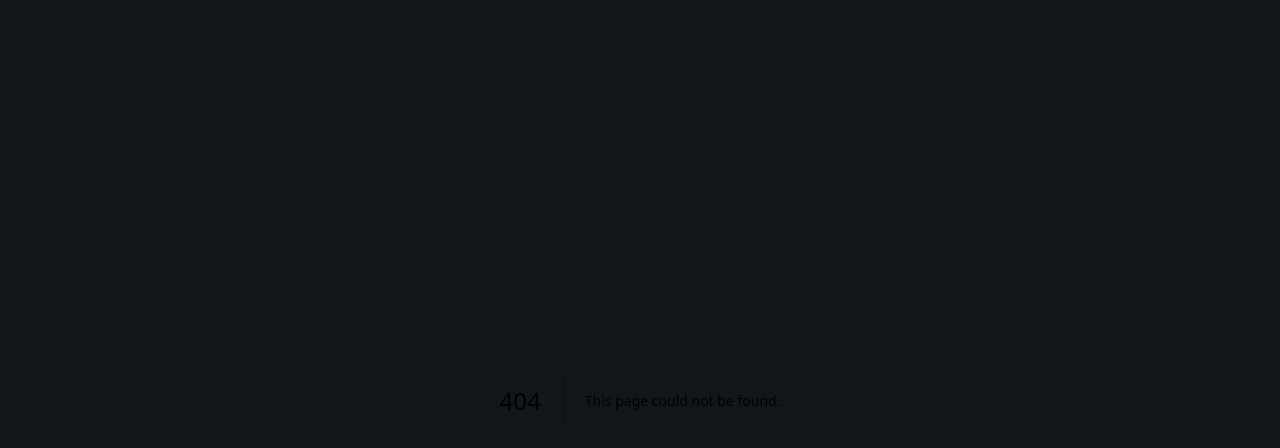
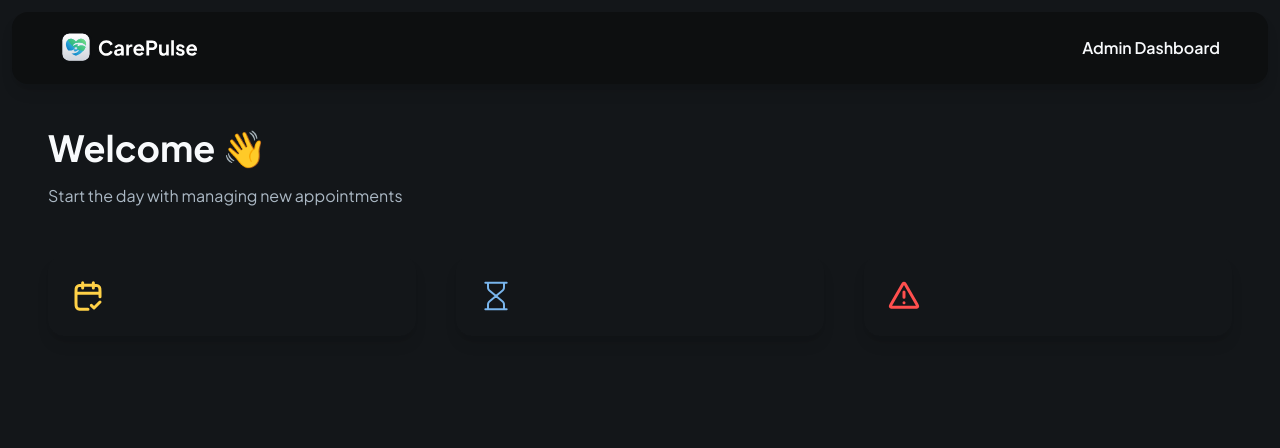
Before and after one commit to zvoicu000/PulseCare, a Next.js app: page /admin in a window 1280 px wide. Before the commit this address had no page. Shown: the top 448 px of the page. Built offline with nearby package versions, Linux system fonts and the light colour scheme.

Commit message:
worked on admin

```diff
--- /dev/null
+++ b/app/admin/page.tsx
@@ -0,0 +1,54 @@
+import StatCard from '@/components/StatCard'
+import Image from 'next/image'
+import Link from 'next/link'
+import React from 'react'
+
+
+const page = () => {
+  return (
+    <div className='mx-auto flex max-w-7xl flex-col space-y-14'>
+        <header className='admin-header'>
+            <Link href="/" className='cursor-pointer'>
+                <Image
+                src="/assets/icons/logo-full.svg"
+                height={32}
+                width={162}
+                alt='logo'
+                className='h-8 w-fit'
+                />
+            </Link>
+        <p className='text-16-semibold'>Admin Dashboard</p>
+        </header>
+        <main className='admin-main'>
+            <section className='w-full space-y-4'>
+                <h1 className='header'>Welcome 👋</h1>
+                <p className='text-dark-700'>Start the day with managing new appointments</p>
+            </section>
+            <section className='admin-stat'>
+                <StatCard
+                type="appointments"
+                count={5}
+                label="Scheduled appointments"
+                icon="/assets/icons/appointments.svg"
+                />
+                <StatCard
+                type="pending"
+                count={10}
+                label="Pending appointments"
+                icon="/assets/icons/pending.svg"
+                />
+                <StatCard
+                type="cancelled"
+                count={2}
+                label="Cancelled appointments"
+                icon="/assets/icons/cancelled.svg"
+                />
+            </section>
+        </main>
+    </div>
+  )
+}
+
+export default page
+
+//3:44
--- /dev/null
+++ b/components/StatCard.tsx
@@ -0,0 +1,33 @@
+import clsx from 'clsx'
+import Image from 'next/image'
+import React from 'react'
+
+
+interface StatCardProps{
+    type:'appointments' | 'pending' | 'cancelled'
+    count: number
+    label:string
+    icon:string
+}
+
+const StatCard = ({count = 0, label,icon,type}:StatCardProps) => {
+  return (
+    <div className={clsx('stat-card',{
+        'bg-appointments' : type === 'appointments',
+        'bg-pending' : type === 'pending',
+        'bg-cancelled' : type === 'cancelled'
+    })}>
+        <div className='flex items-center gap-4'>
+            <Image
+                src={icon}
+                height={32}
+                width={32}
+                alt='label'
+                className='size-8 2-fit'
+            />
+        </div>
+    </div>
+  )
+}
+
+export default StatCard
--- a/components/ui/PasskeyModal.tsx
+++ b/components/ui/PasskeyModal.tsx
@@ -20,7 +20,7 @@
   InputOTPSlot,
 } from "@/components/ui/input-otp"
 import { usePathname, useRouter } from 'next/navigation'
-import { encryptKey } from '@/lib/utils';
+import { decryptKey, encryptKey } from '@/lib/utils';
 
 const PasskeyModal = () => {
     const router= useRouter()
@@ -32,8 +32,9 @@
     const encryptedKey = typeof window !=='undefined' ? window.localStorage.getItem('accessKey') : null
 
     useEffect(() => {
+      const accessKey=encryptedKey && decryptKey(encryptedKey)
       if(path){
-        if(passkey===process.env.NEXT_PUBLIC_ADMIN_PASSKEY){
+        if(accessKey===process.env.NEXT_PUBLIC_ADMIN_PASSKEY){
 
             setOpen(false)
             router.push('/admin')
@@ -113,3 +114,5 @@
 }
 
 export default PasskeyModal
+
+//3:36
```
